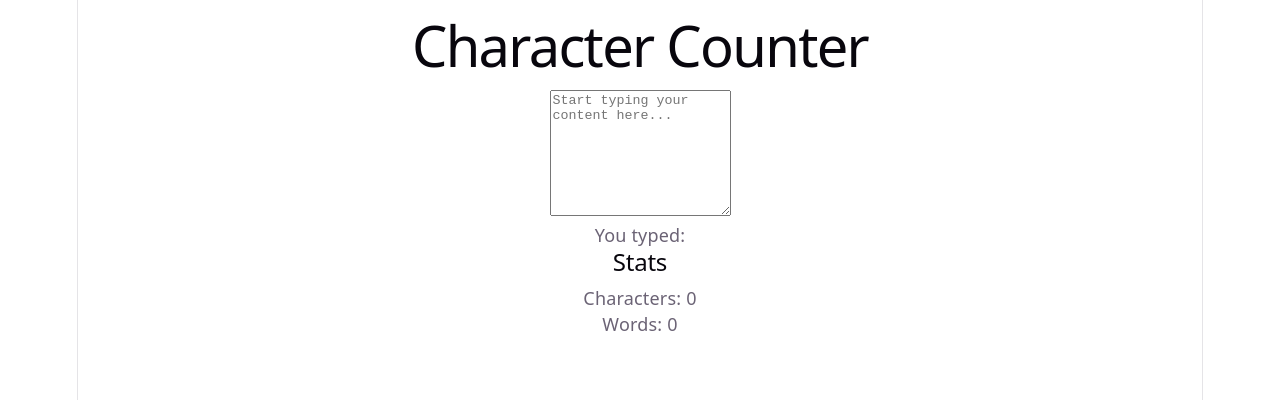
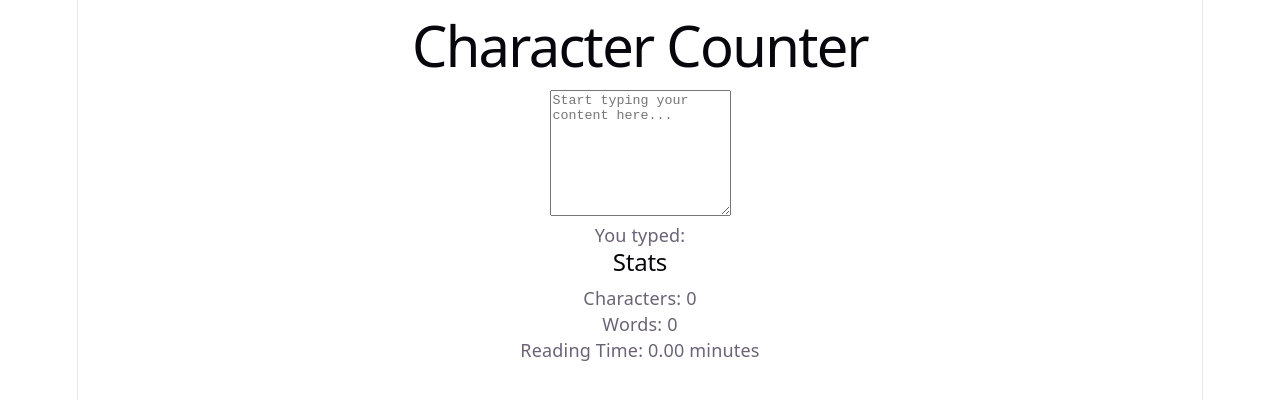
Before and after one commit to Cerra1024/Lab2-StateandEvents, a React (Vite) app: page / in a window 1280 px wide. Shown: the top 400 px of the page. Built offline with nearby package versions, Linux system fonts and the light colour scheme.

Commit message:
Add reading time calculation

```diff
--- a/src/App.tsx
+++ b/src/App.tsx
@@ -12,6 +12,8 @@ function App() {
     .filter((word) => word.length > 0);
 
   const wordCount = text.trim() === '' ? 0 : words.length;
+  const wordsPerMinute = 200;
+  const readingTime = wordCount / wordsPerMinute;
 
   const handleTextChange = (newText: string) => {
     setText(newText);
@@ -29,6 +31,7 @@ function App() {
       <h2>Stats</h2>
       <p>Characters: {characterCount}</p>
       <p>Words: {wordCount}</p>
+      <p>Reading Time: {readingTime.toFixed(2)} minutes</p>
     </main>
   );
 }
```
